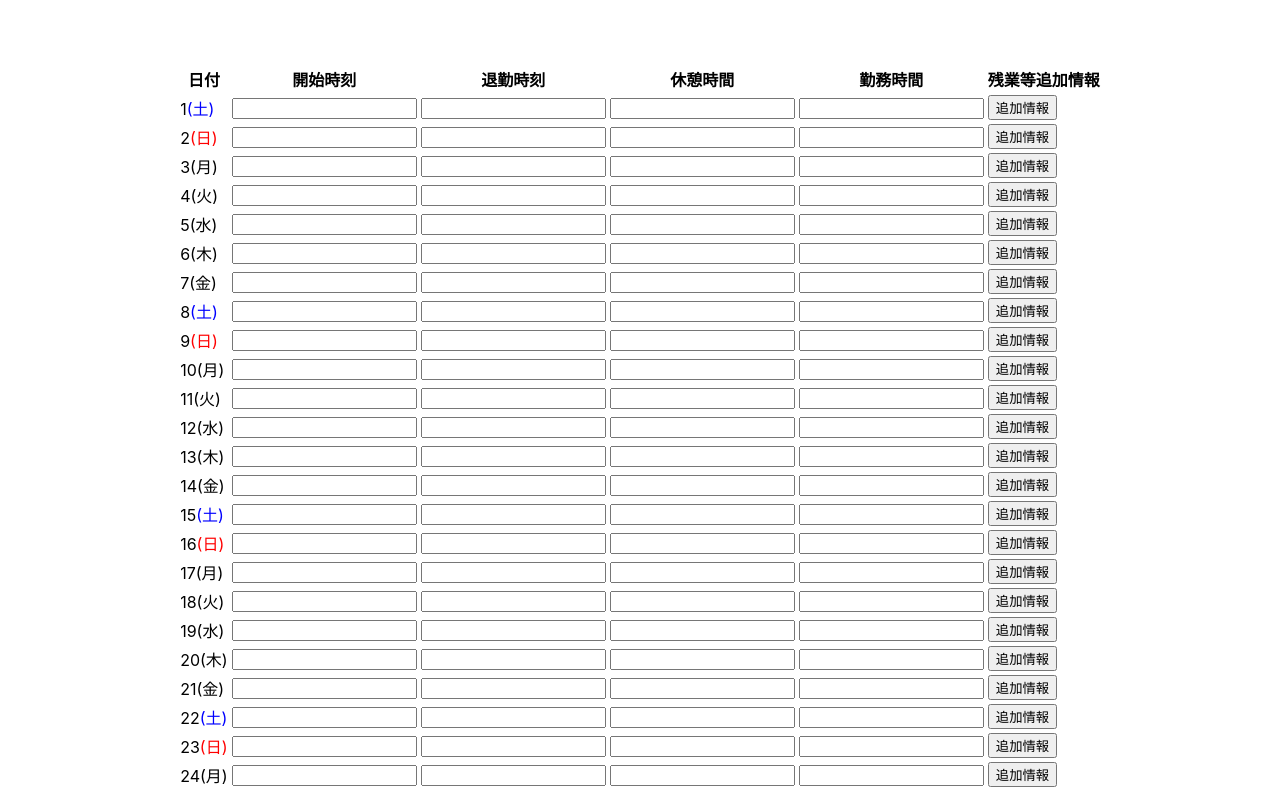
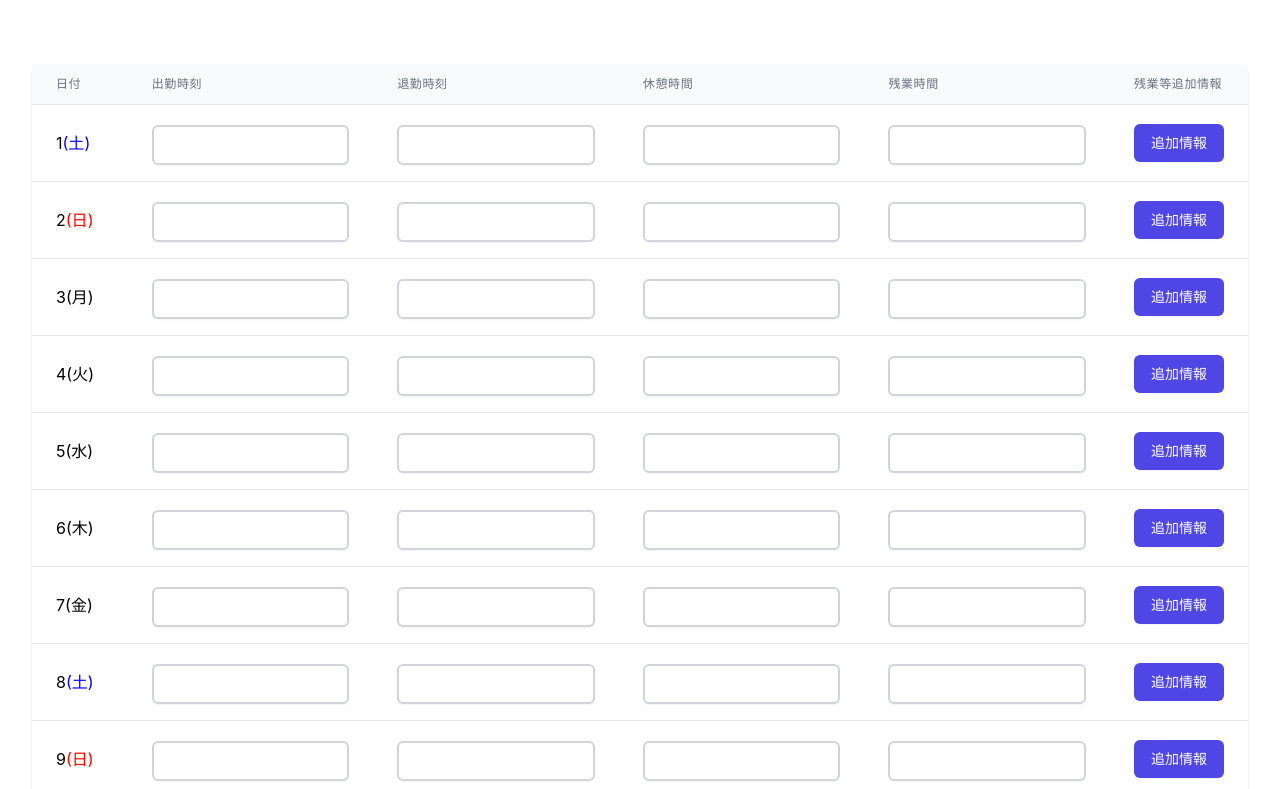
Before and after one commit to wasipo/attdn, a Next.js app in the folder packages/frontend/: page / in a window 1280 px wide. Shown: the top 789 px of the page. Built offline with nearby package versions, Linux system fonts and the light colour scheme.

Commit message:
tailwind導入。少しオシャレにする。

```diff
--- a/packages/frontend/layouts/workScheduleLayout.tsx
+++ b/packages/frontend/layouts/workScheduleLayout.tsx
@@ -1,23 +1,57 @@
 import React from 'react';
 import WorkSchedule from '../parts/WorkSchedule';
 
+
 const WorkScheduleLayout = () => {
 
-
     return (
-        <table>
-            <tbody>
-                <tr>
-                    <th>日付</th>
-                    <th>開始時刻</th>
-                    <th>退勤時刻</th>
-                    <th>休憩時間</th>
-                    <th>勤務時間</th>
-                    <th>残業等追加情報</th>
-                </tr>
-                <WorkSchedule />
-            </tbody>
-        </table>
+        <div className="flex flex-col">
+        <div className="-my-2 overflow-x-auto sm:-mx-6 lg:-mx-8">
+          <div className="py-2 align-middle inline-block min-w-full sm:px-6 lg:px-8">
+            <div className="shadow overflow-hidden border-b border-gray-200 sm:rounded-lg">
+              <table className="min-w-full divide-y divide-gray-200">
+                <thead className="bg-gray-50">
+                  <tr>
+                  <th
+                      scope="col"
+                      className="px-6 py-3 text-left text-xs font-medium text-gray-500 uppercase tracking-wider"
+                    >
+                      日付
+                    </th>
+                    <th
+                      scope="col"
+                      className="px-6 py-3 text-left text-xs font-medium text-gray-500 uppercase tracking-wider"
+                    >
+                      出勤時刻
+                    </th>
+                    <th
+                      scope="col"
+                      className="px-6 py-3 text-left text-xs font-medium text-gray-500 uppercase tracking-wider"
+                    >
+                      退勤時刻
+                    </th>
+                    <th
+                      scope="col"
+                      className="px-6 py-3 text-left text-xs font-medium text-gray-500 uppercase tracking-wider"
+                    >
+                      休憩時間
+                    </th>
+                    <th scope="col" className="px-6 py-3 text-left text-xs font-medium text-gray-500 uppercase tracking-wider">
+                    残業時間
+                    </th>
+                    <th scope="col" className="px-6 py-3 text-left text-xs font-medium text-gray-500 uppercase tracking-wider">
+                    残業等追加情報
+                    </th>
+                  </tr>
+                </thead>
+                <tbody className="bg-white divide-y divide-gray-200">
+                   <WorkSchedule />
+                </tbody>
+              </table>
+            </div>
+          </div>
+        </div>
+      </div>
     )
 
 }
--- a/packages/frontend/package.json
+++ b/packages/frontend/package.json
@@ -8,6 +8,7 @@
     "lint": "next lint"
   },
   "dependencies": {
+    "@tailwindcss/forms": "^0.4.0",
     "@types/node": "^17.0.13",
     "@types/react-dom": "^17.0.11",
     "@types/redux": "^3.6.0",
@@ -22,7 +23,9 @@
   },
   "devDependencies": {
     "@types/react": "^17.0.38",
+    "@types/styled-components": "^5.1.21",
     "eslint": "8.7.0",
-    "eslint-config-next": "12.0.8"
+    "eslint-config-next": "12.0.8",
+    "tailwindcss": "^3.0.18"
   }
 }
--- a/packages/frontend/pages/_app.tsx
+++ b/packages/frontend/pages/_app.tsx
@@ -4,7 +4,7 @@ import { AppProps } from 'next/app';
 import Head from 'next/head';
 
 
-function MyApp({ Component, pageProps }) {
+function MyApp({ Component, pageProps }:AppProps):JSX.Element {
   return <Component {...pageProps} />
 }
 
--- a/packages/frontend/parts/attendance.tsx
+++ b/packages/frontend/parts/attendance.tsx
@@ -1,24 +1,24 @@
 
 export const Attendance = () => {
     return (
-        <input type="text" />
+        <input type="text" className="mt-1 py-2 px-3  focus:ring-indigo-500 focus:border-indigo-500 block w-full shadow-sm sm:text-sm border-gray-300 rounded-md border-2" />
     )
 }
 
 export const ClockingOut = () => {
     return (
-        <input type="text" />
+        <input type="text" className="mt-1 py-2 px-3  focus:ring-indigo-500 focus:border-indigo-500 block w-full shadow-sm sm:text-sm border-gray-300 rounded-md border-2" />
     )
 }
 
 export const RestTime = () => {
     return (
-        <input type="text" />
+        <input type="text" className="mt-1 py-2 px-3 focus:ring-indigo-500 focus:border-indigo-500 block w-full shadow-sm sm:text-sm border-gray-300 rounded-md border-2" />
     )
 }
 
 export const ResultTodayAttendance = () => {
     return (
-        <input type="text" />
+        <input type="text" className="mt-1 py-2 px-3 focus:ring-indigo-500 focus:border-indigo-500 block w-full shadow-sm sm:text-sm border-gray-300 rounded-md border-2" />
     )
 }
--- a/packages/frontend/parts/attendanceFunction.tsx
+++ b/packages/frontend/parts/attendanceFunction.tsx
@@ -8,6 +8,6 @@ export const AddFunction = (props:WorkScheduleProps) => {
 
 
     return (
-        <button onClick={() => props.modalControl(true)}>追加情報</button>
+        <button onClick={() => props.modalControl(true)} className='inline-flex justify-center py-2 px-4 border border-transparent shadow-sm text-sm font-medium rounded-md text-white bg-indigo-600 hover:bg-indigo-700 focus:outline-none focus:ring-2 focus:ring-offset-2 focus:ring-indigo-500'>追加情報</button>
     );
 }
--- a/packages/frontend/parts/style/span.tsx
+++ b/packages/frontend/parts/style/span.tsx
@@ -1,6 +1,5 @@
 import styled from 'styled-components'
 
-
 export const Span = styled.span`
-    color: ${(props)=>props.color};
+    color: ${(props:{color: string})=>props.color};
 `
--- a/packages/frontend/parts/workSchedule.tsx
+++ b/packages/frontend/parts/workSchedule.tsx
@@ -29,7 +29,6 @@ const WorkSchedule = () => {
         let saturday:string = week[week.length-1];
         let sunday:string = week[0];
 
-
         switch(dayOfWeek) {
             case saturday:
                 result = <Span key={'saturday'+i} color={'blue'}>({saturday})</Span>
@@ -54,12 +53,12 @@ const WorkSchedule = () => {
             let items:Array<JSX.Element> = [];
             for (let i = 1; i < getEndDate(date); i++)
             {
-                items.push(<td key={'day'+i}>{i}{setDayOfWeekColor(getDayOfWeek(i),i)}</td>)
-                items.push(<td key={'attendance'+i}><Attendance key={'at'+i} /></td>)
-                items.push(<td key={'laeve'+i}><ClockingOut key={'cl'+i} /></td>)
-                items.push(<td key={'rest'+i}><RestTime key={'re'+i} /></td>)
-                items.push(<td key={'result'+i}><ResultTodayAttendance key={'res'+i} /></td>)
-                items.push(<td key={'addFc'+i}><AddFunction key={'ad'+i} modalControl={modalControl} /></td>)
+                items.push(<td key={'day'+i} className="px-6 py-4 whitespace-nowrap">{i}{setDayOfWeekColor(getDayOfWeek(i),i)}</td>)
+                items.push(<td key={'attendance'+i} className="px-6 py-4 whitespace-nowrap"><Attendance key={'at'+i} /></td>)
+                items.push(<td key={'laeve'+i} className="px-6 py-4 whitespace-nowrap"><ClockingOut key={'cl'+i} /></td>)
+                items.push(<td key={'rest'+i} className="px-6 py-4 whitespace-nowrap"><RestTime key={'re'+i} /></td>)
+                items.push(<td key={'result'+i} className="px-6 py-4 whitespace-nowrap"><ResultTodayAttendance key={'res'+i} /></td>)
+                items.push(<td key={'addFc'+i} className="px-6 py-4 whitespace-nowrap"><AddFunction key={'ad'+i} modalControl={modalControl} /></td>)
                 parent.push(<tr key={'key'+i}>
                     {items}
                 </tr>);
--- /dev/null
+++ b/packages/frontend/postcss.config.js
@@ -0,0 +1,6 @@
+module.exports = {
+  plugins: {
+    tailwindcss: {},
+    autoprefixer: {},
+  },
+}
--- a/packages/frontend/styles/globals.css
+++ b/packages/frontend/styles/globals.css
@@ -1,3 +1,7 @@
+@tailwind base;
+@tailwind components;
+@tailwind utilities;
+
 html,
 body {
   padding: 0;
--- /dev/null
+++ b/packages/frontend/tailwind.config.js
@@ -0,0 +1,15 @@
+module.exports = {
+  purge: ['./pages/**/*.{js,ts,jsx,tsx}', './layouts/**/*.{js,ts,jsx,tsx}', './parts/**/*.{js,ts,jsx,tsx}'],
+  darkMode: false, // or 'media' or 'class'
+  theme: {
+    extend: {},
+  },
+  variants: {
+    extend: {},
+  },
+  plugins: [
+    require("@tailwindcss/forms")({
+      strategy: 'class',
+    }),
+  ],
+}
```
Also changed, not shown: 1 other file (tests, documents, lock files or other folders).
